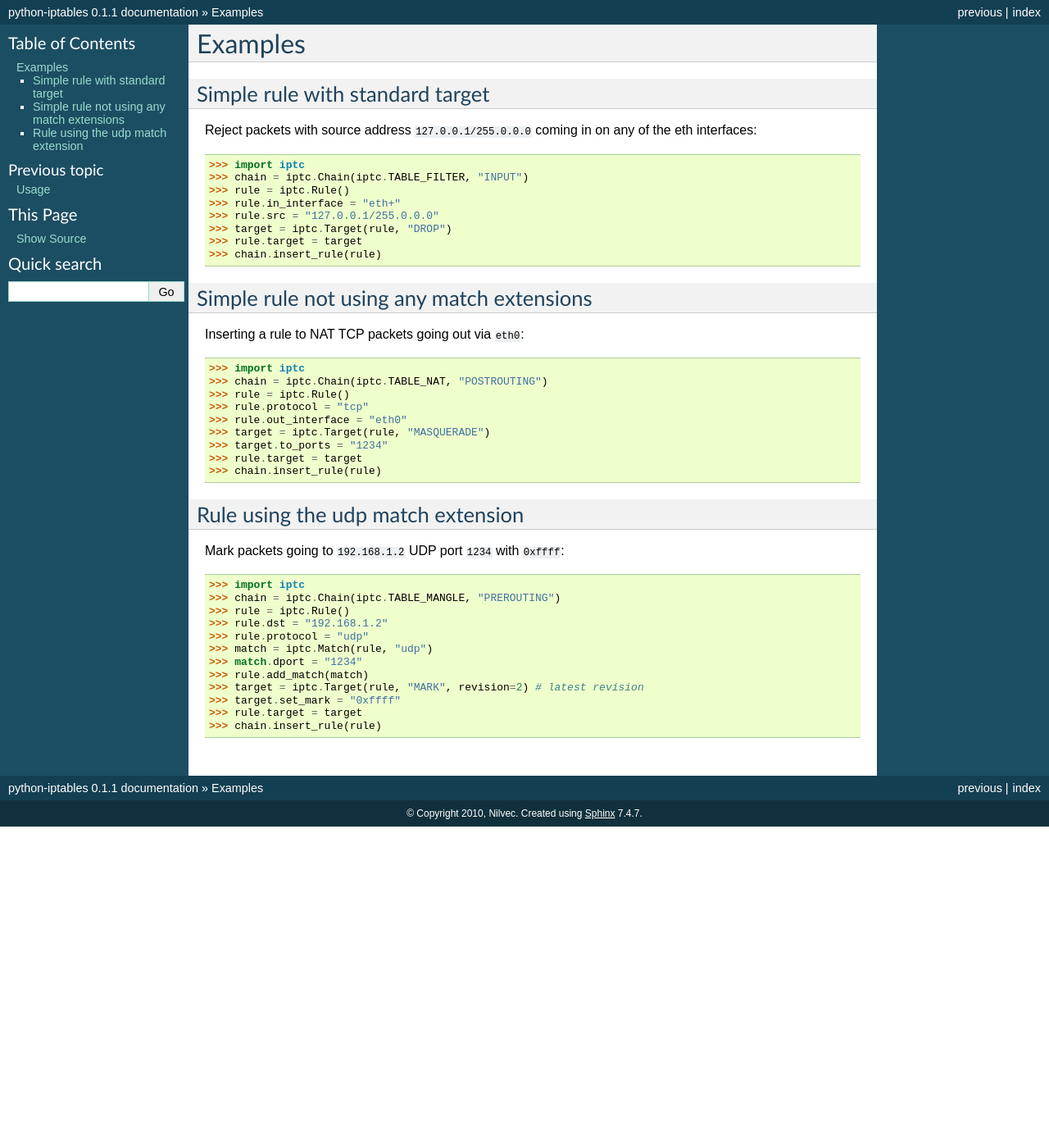
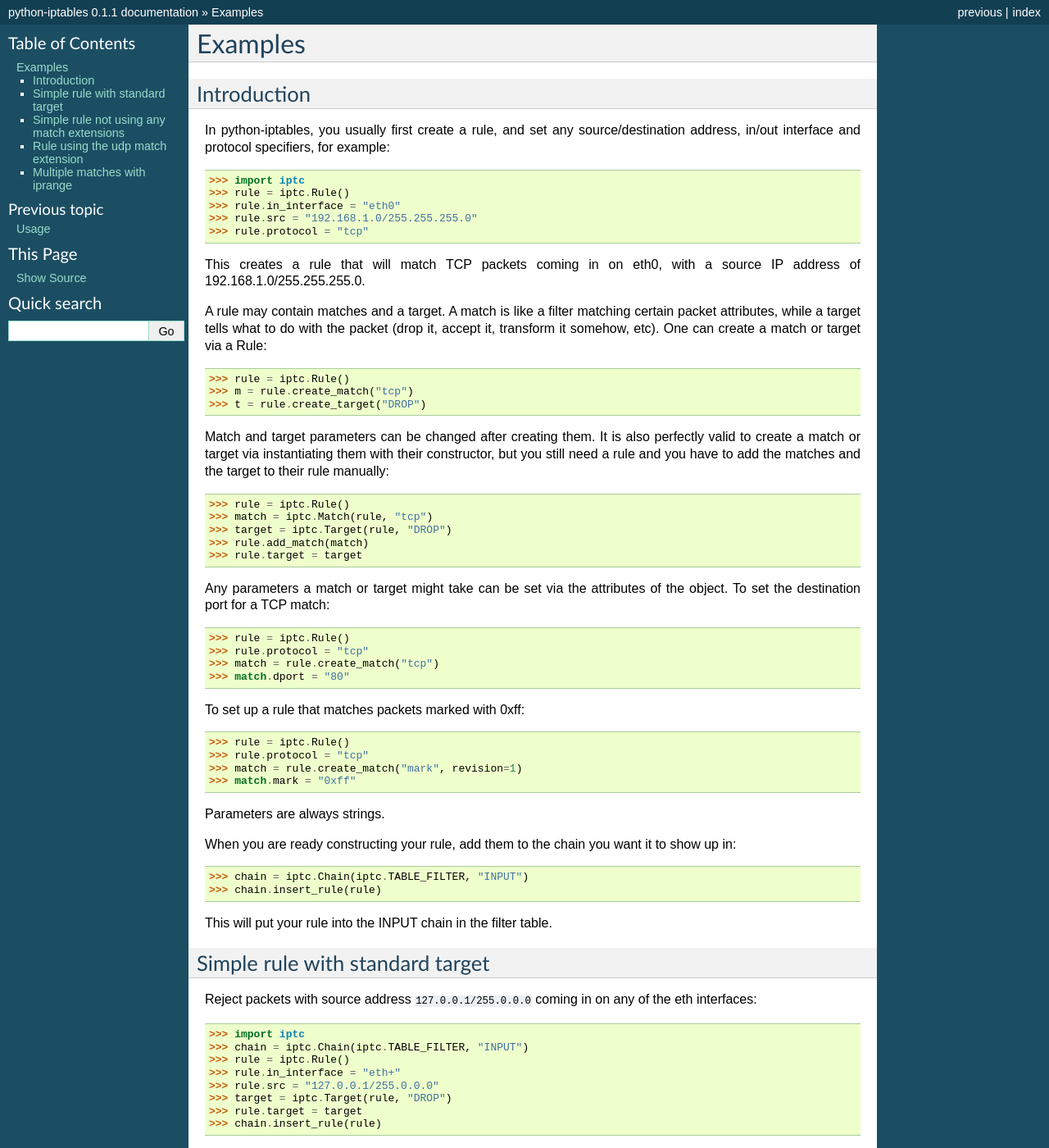
Before and after one commit to ldx/python-iptables, a Sphinx documentation site: the page built from doc/examples.rst, in a window 1280 px wide and 1400 px high. Shown: the whole window at 82% size. Built offline with Sphinx 7.4.7, drawn with Linux system fonts in a browser that asks for light colours; some of the changed text lies outside the part shown.

Commit message:
Update docs examples section.

```diff
--- a/doc/examples.rst
+++ b/doc/examples.rst
@@ -1,5 +1,66 @@
 Examples
 ========
+
+Introduction
+------------
+
+In python-iptables, you usually first create a rule, and set any
+source/destination address, in/out interface and protocol specifiers, for
+example:
+
+    >>> import iptc
+    >>> rule = iptc.Rule()
+    >>> rule.in_interface = "eth0"
+    >>> rule.src = "192.168.1.0/255.255.255.0"
+    >>> rule.protocol = "tcp"
+
+This creates a rule that will match TCP packets coming in on eth0, with a
+source IP address of 192.168.1.0/255.255.255.0.
+
+A rule may contain matches and a target. A match is like a filter matching
+certain packet attributes, while a target tells what to do with the packet
+(drop it, accept it, transform it somehow, etc). One can create a match or
+target via a Rule:
+
+    >>> rule = iptc.Rule()
+    >>> m = rule.create_match("tcp")
+    >>> t = rule.create_target("DROP")
+
+Match and target parameters can be changed after creating them. It is also
+perfectly valid to create a match or target via instantiating them with
+their constructor, but you still need a rule and you have to add the matches
+and the target to their rule manually:
+
+    >>> rule = iptc.Rule()
+    >>> match = iptc.Match(rule, "tcp")
+    >>> target = iptc.Target(rule, "DROP")
+    >>> rule.add_match(match)
+    >>> rule.target = target
+
+Any parameters a match or target might take can be set via the attributes of
+the object. To set the destination port for a TCP match:
+
+    >>> rule = iptc.Rule()
+    >>> rule.protocol = "tcp"
+    >>> match = rule.create_match("tcp")
+    >>> match.dport = "80"
+
+To set up a rule that matches packets marked with 0xff:
+
+    >>> rule = iptc.Rule()
+    >>> rule.protocol = "tcp"
+    >>> match = rule.create_match("mark", revision=1)
+    >>> match.mark = "0xff"
+
+Parameters are always strings.
+
+When you are ready constructing your rule, add them to the chain you want it
+to show up in:
+
+    >>> chain = iptc.Chain(iptc.TABLE_FILTER, "INPUT")
+    >>> chain.insert_rule(rule)
+
+This will put your rule into the INPUT chain in the filter table.
 
 Simple rule with standard target
 --------------------------------
@@ -48,3 +109,25 @@ Mark packets going to ``192.168.1.2`` UDP port ``1234`` with ``0xffff``:
     >>> target.set_mark = "0xffff"
     >>> rule.target = target
     >>> chain.insert_rule(rule)
+
+Multiple matches with iprange
+-----------------------------
+
+Now we will add multiple matches to a rule. This one is the python-iptables
+equivalent of the following iptables command:
+
+    # iptables -A INPUT -p tcp –destination-port 22 -m iprange –src-range 192.168.1.100-192.168.1.200 –dst-range 172.22.33.106 -j DROP
+
+    >>> import iptc
+    >>> rule = iptc.Rule()
+    >>> rule.protocol = "tcp"
+    >>> match = iptc.Match(rule, "tcp")
+    >>> match.dport = "22"
+    >>> rule.add_match(match)
+    >>> match = iptc.Match(rule, "iprange", revision=1)
+    >>> match.src_range = "192.168.1.100-192.168.1.200"
+    >>> match.dst_range = "172.22.33.106"
+    >>> rule.add_match(match)
+    >>> rule.target = iptc.Target(rule, "DROP")
+    >>> chain = iptc.Chain(iptc.TABLE_FILTER, "INPUT")
+    >>> chain.insert_rule(rule)
```
